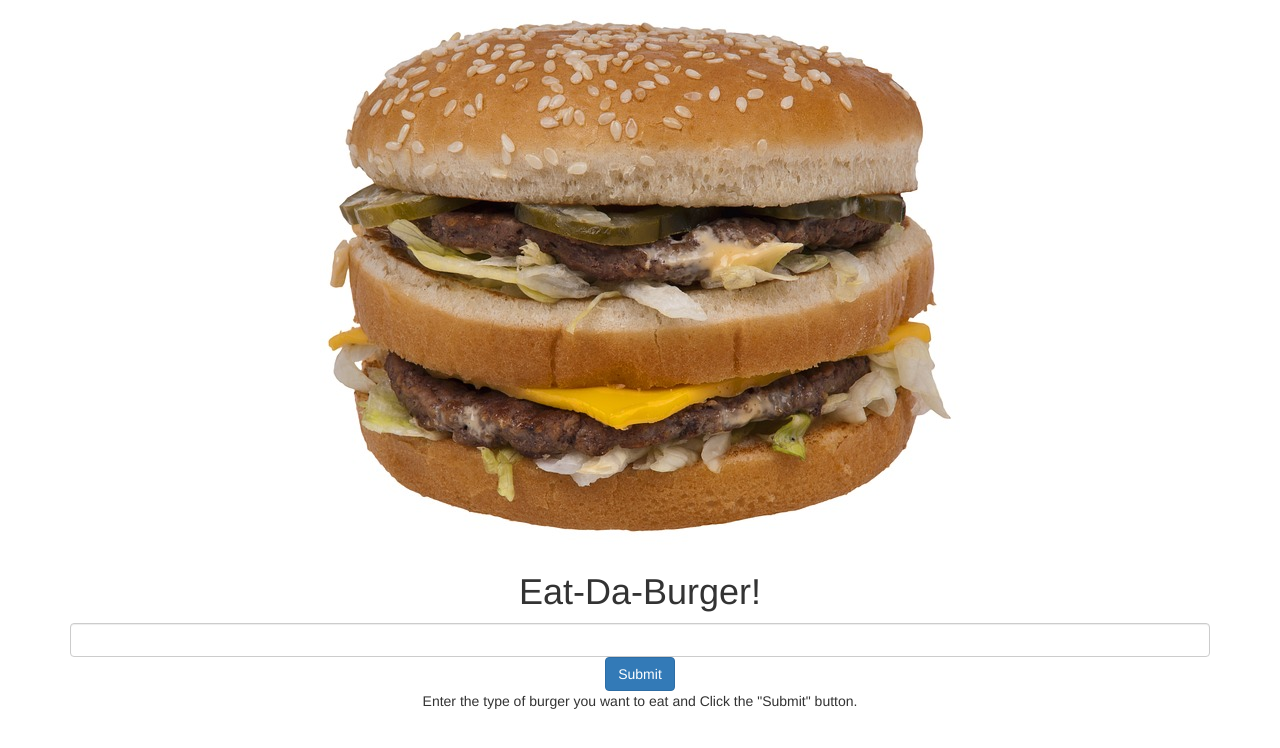
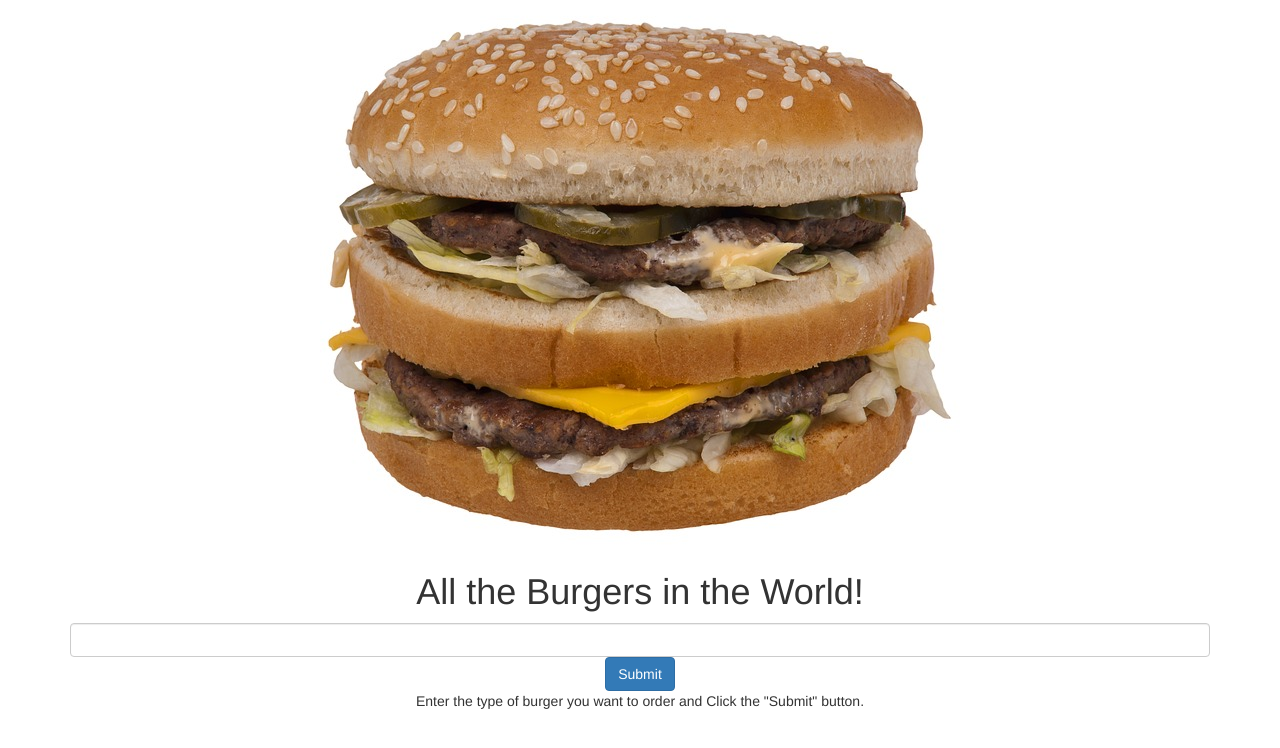
Before and after one commit to DynamicalPerspectives/burger, a Node server app: page /burgers in a window 1280 px wide. Shown: the top 748 px of the page. Run offline with Node 20, Linux system fonts and the light colour scheme; data that the repository does not hold is empty; some libraries are stand-ins or nearby versions.

Commit message:
changes to html and css files

```diff
--- a/config/connection.js
+++ b/config/connection.js
@@ -6,7 +6,7 @@ var mysql = require("mysql");
     port: 3306,
     host: "localhost",
     user: "root",
-    password: "",
+    password: "chippi4e",
     database: "burgers_db"
   });
 
--- /dev/null
+++ b/secret.js
@@ -0,0 +1,3 @@
+module.exports = {
+  password: "chippi4e",
+}
--- a/views/index.handlebars
+++ b/views/index.handlebars
@@ -3,7 +3,7 @@
 		<div class="col-xs-12 text-center" id="top-bar">
 			{{!-- <img src="/assets/img/burger.png" alt="burger" /> --}}
       <img src="/assets/img/burger.jpg" alt="burger" />
-			<h1> Eat-Da-Burger! </h1>
+			<h1> All the Burgers in the World! </h1>
 		</div>
 		<div class="col-xs-6 text-center" class="task">
 			<div class="row">
@@ -40,7 +40,7 @@
 					<input type="text" class="form-control" name="burger_name" value="" id="enter_text">
 					<button type="submit" class="btn btn-primary" id="text-enter-button">Submit</button>
 				</form>
-				<p>Enter the type of burger you want to eat and Click the "Submit" button.</p>
+				<p>Enter the type of burger you want to order and Click the "Submit" button.</p>
 			</div>
 		</div>
 </div>
```
